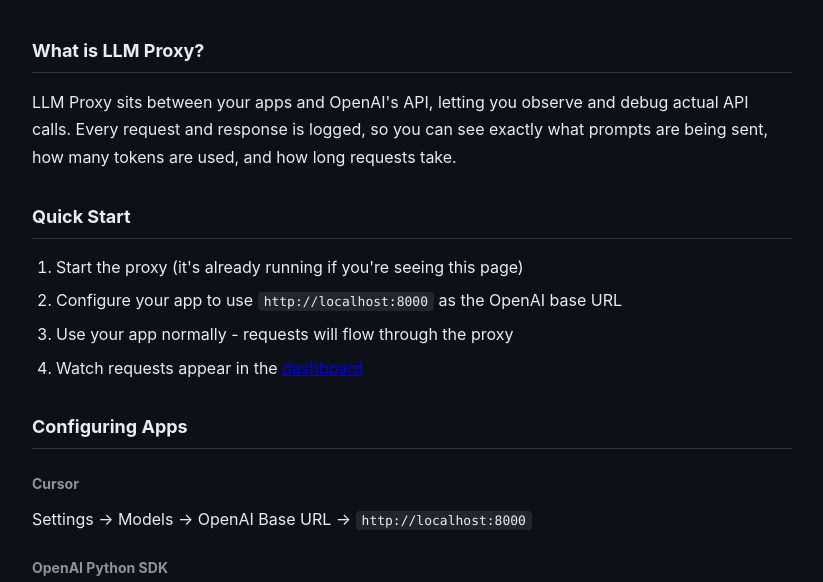
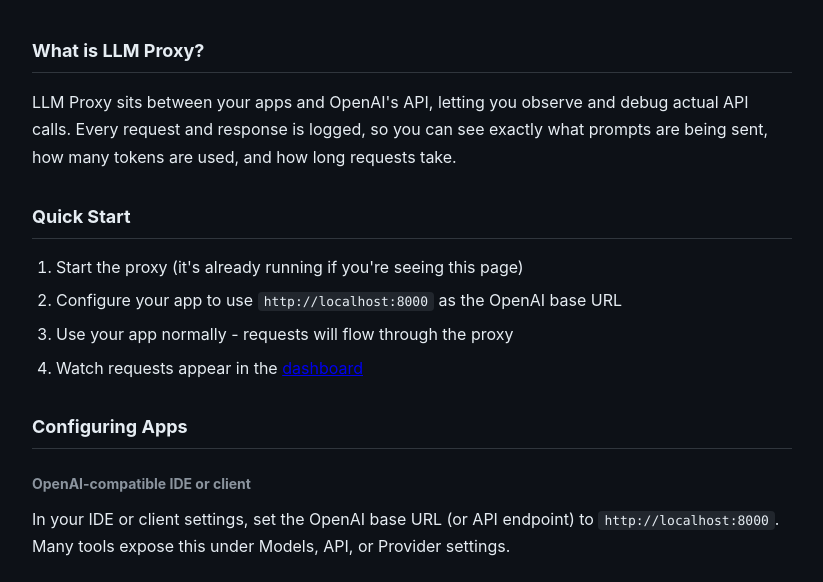
Before and after one commit to armedad/llmproxy, a plain HTML site: page static/help.html in a window 1280 px wide. Shown: the part 168-750 px from the top of the page, without its empty margins (228-1051 px from the left). Drawn offline with Linux system fonts and the light colour scheme.

Commit message:
Remove personal paths, contact info, and IDE product mentions from docs.
Refs: privacy scrub

```diff
--- a/static/help.html
+++ b/static/help.html
@@ -130,8 +130,8 @@
 
         <h2>Configuring Apps</h2>
 
-        <h3>Cursor</h3>
-        <p>Settings → Models → OpenAI Base URL → <code>http://localhost:8000</code></p>
+        <h3>OpenAI-compatible IDE or client</h3>
+        <p>In your IDE or client settings, set the OpenAI base URL (or API endpoint) to <code>http://localhost:8000</code>. Many tools expose this under Models, API, or Provider settings.</p>
 
         <h3>OpenAI Python SDK</h3>
         <pre>from openai import OpenAI
```
Also changed, not shown: 6 other files.
